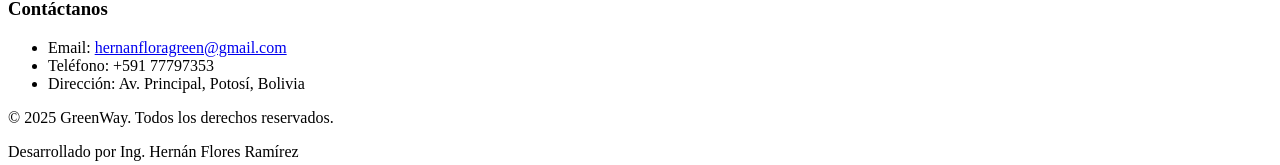
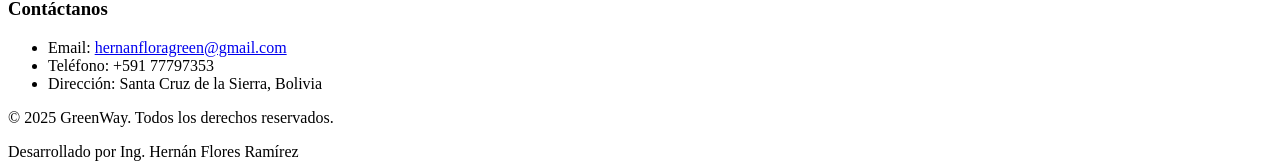
Before and after one commit to hernanfloresramirez1987/greenway, an Angular app: page /como-funciona in a window 1280 px wide. Shown: the part 6222-6387 px from the top of the page. Built offline with nearby package versions, Linux system fonts and the light colour scheme.

Commit message:
Add modificaciones

```diff
--- a/src/app/core/components/footer/footer.component.html
+++ b/src/app/core/components/footer/footer.component.html
@@ -27,7 +27,7 @@
         <ul class="text-gray-300 text-sm space-y-2">
           <li>Email: <a href="mailto:hernanfloresramirez1987@gmail.com" class="hover:text-white">hernanfloragreen&#64;gmail.com</a></li>
           <li>Teléfono: <span class="text-white font-medium">+591 77797353</span></li>
-          <li>Dirección: Av. Principal, Potosí, Bolivia</li>
+          <li>Dirección: Santa Cruz de la Sierra, Bolivia</li>
         </ul>
       </div>
 
--- a/src/app/core/pages/services/services.component.html
+++ b/src/app/core/pages/services/services.component.html
@@ -94,7 +94,7 @@
         <ul class="text-gray-300 text-sm space-y-2">
           <li>Email: <a href="mailto:hernanfloresramirez1987@gmail.com" class="hover:text-white">hernanfloragreen&#64;gmail.com</a></li>
           <li>Teléfono: <span class="text-white font-medium">+591 77797353</span></li>
-          <li>Dirección: Av. Principal, Potosí, Bolivia</li>
+          <li>Dirección: Santa Cruz de la Sierra, Bolivia</li>
         </ul>
       </div>
 
```
